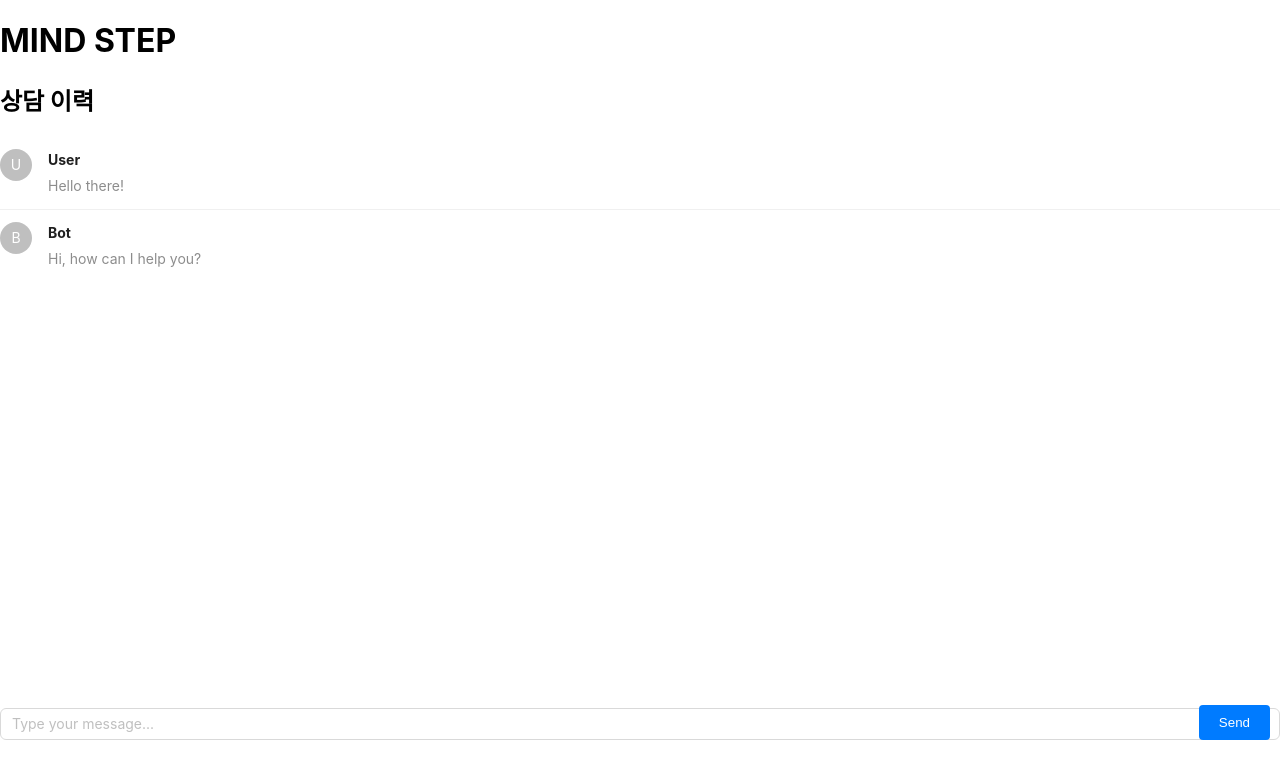
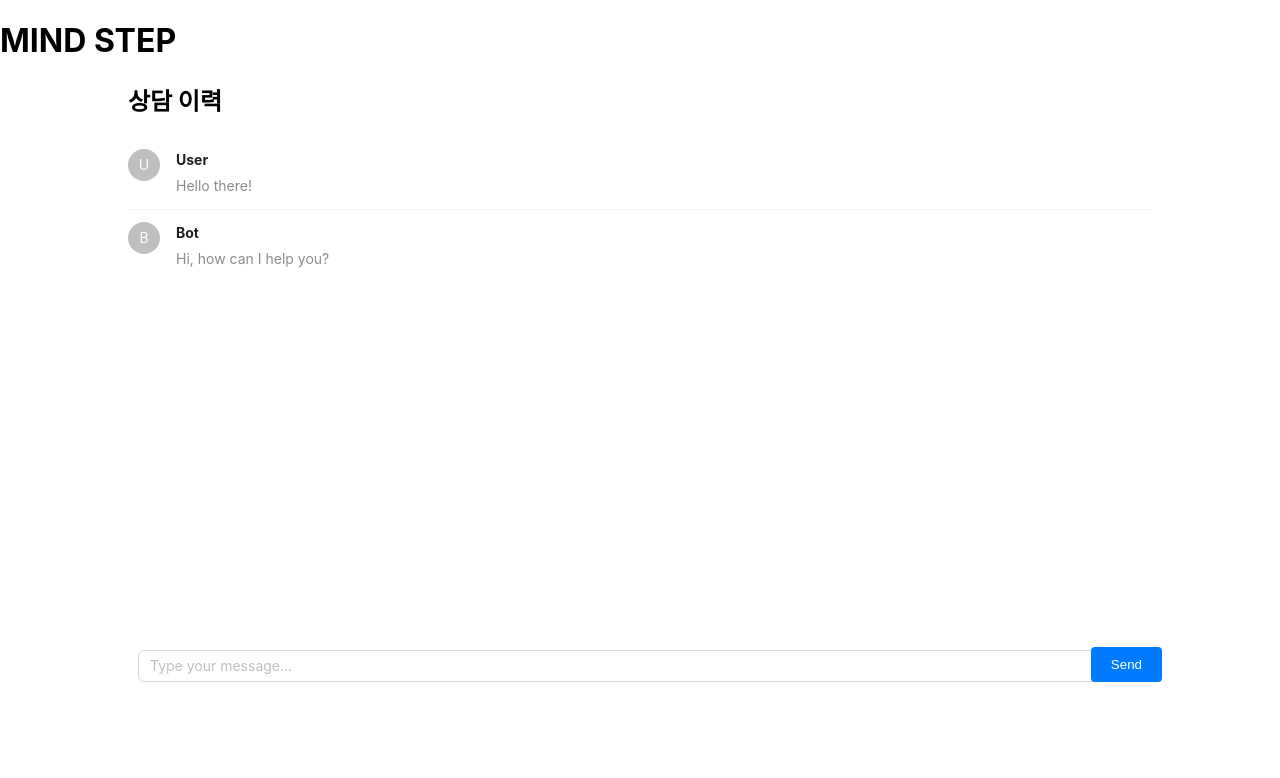
Before and after one commit to IDKNWHORU/MIND_STEP_CLIENT, a React (Create React App) app: page / in a window 1280 px wide. Shown: the top 778 px of the page. Built offline with nearby package versions, Linux system fonts and the light colour scheme.

Commit message:
update counseling style

```diff
--- a/src/App.css
+++ b/src/App.css
@@ -40,4 +40,6 @@
 .chat-container {
   width: 80%;
   margin: auto;
+  position: relative;
+  height: calc(100vh - 140px);
 }
--- a/src/App.jsx
+++ b/src/App.jsx
@@ -7,8 +7,9 @@ function App() {
   return (
     <>
       <h1>MIND STEP</h1>
-      <div className="chat-container"></div>
-      <Counseling />
+      <div className="chat-container">
+        <Counseling />
+      </div>
       {/* <MyHistory></MyHistory> */}
       {/* <Upload /> */}
     </>
--- a/src/pages/Counseling.css
+++ b/src/pages/Counseling.css
@@ -1,11 +1,10 @@
 .chat-input {
   display: flex;
-  justify-content: space-between;
   align-items: center;
-  position: fixed;
+  position: absolute; /* 절대 위치로 설정 */
   bottom: 60px;
-  margin-top: 20px;
   width: 100%;
+  padding: 0 10px; /* 좌우 패딩을 조정하여 여백을 만들어줍니다 */
 }
 
 .send-button {
```
